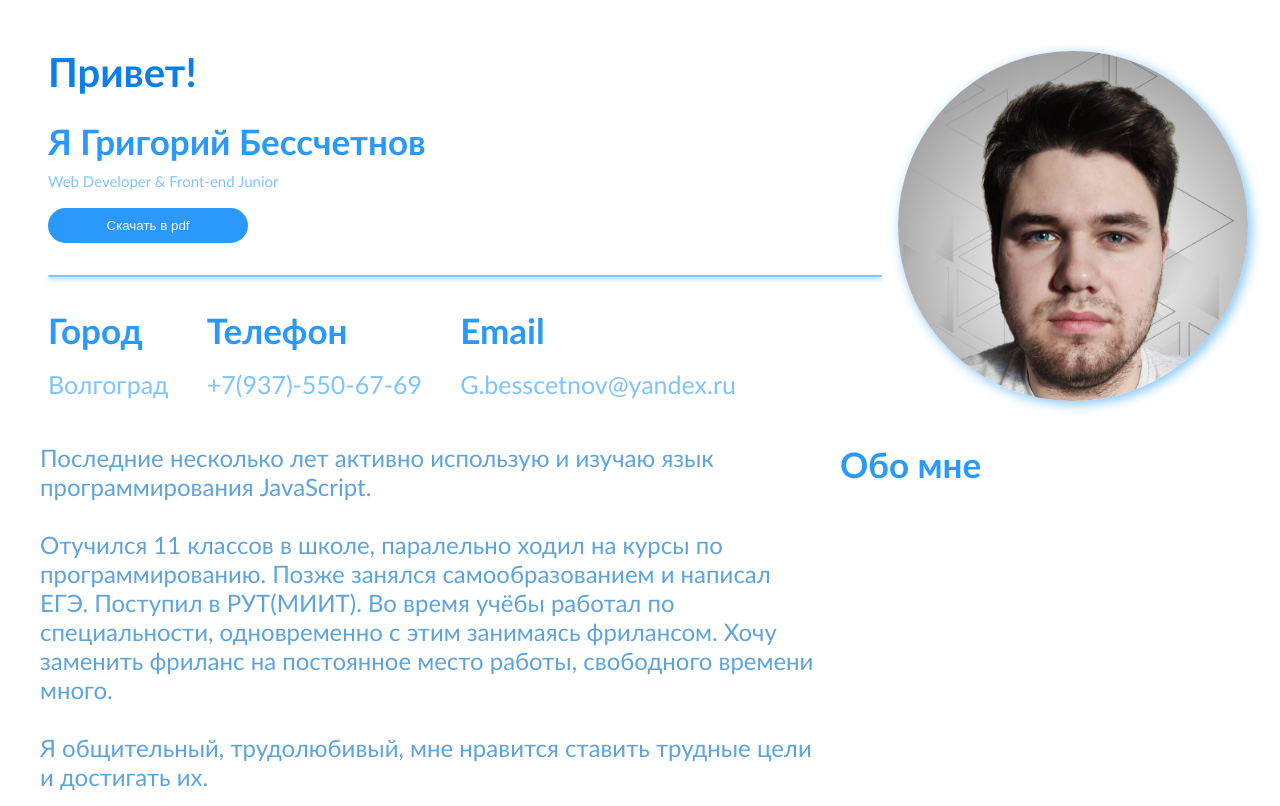
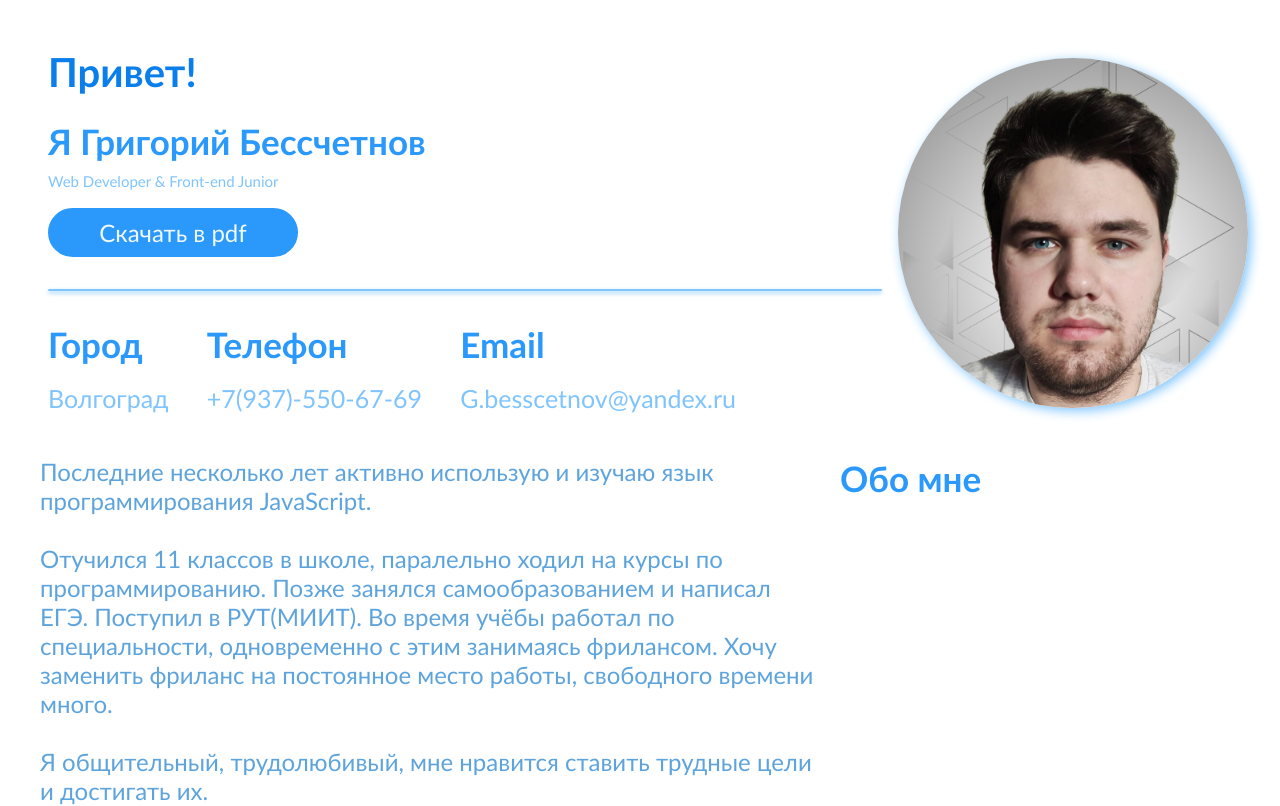
Before and after one commit to reekwul/resume, a Next.js app: page / in a window 1280 px wide. Shown: the top 806 px of the page. Built offline with nearby package versions, Linux system fonts and the light colour scheme.

Commit message:
текст в кнопке

```diff
--- a/src/ui/btn/btn.module.css
+++ b/src/ui/btn/btn.module.css
@@ -1,12 +1,18 @@
 .btn{
+
+    max-width: 250px;
     margin: 16px;
     padding: 8px 40px;
+
     border-radius: 50vh;
     border:2px solid #2A99FB;
     color: #F1F9FF;
     background: #2A99FB;
     transition: ease-in-out  0.4s;
-    max-width: 200px;
+
+    font-size: 24px;
+    font-weight: 500;
+    font-family:  Calibri;
 }
 .btn:hover{
     color: #2A99FB;
```
